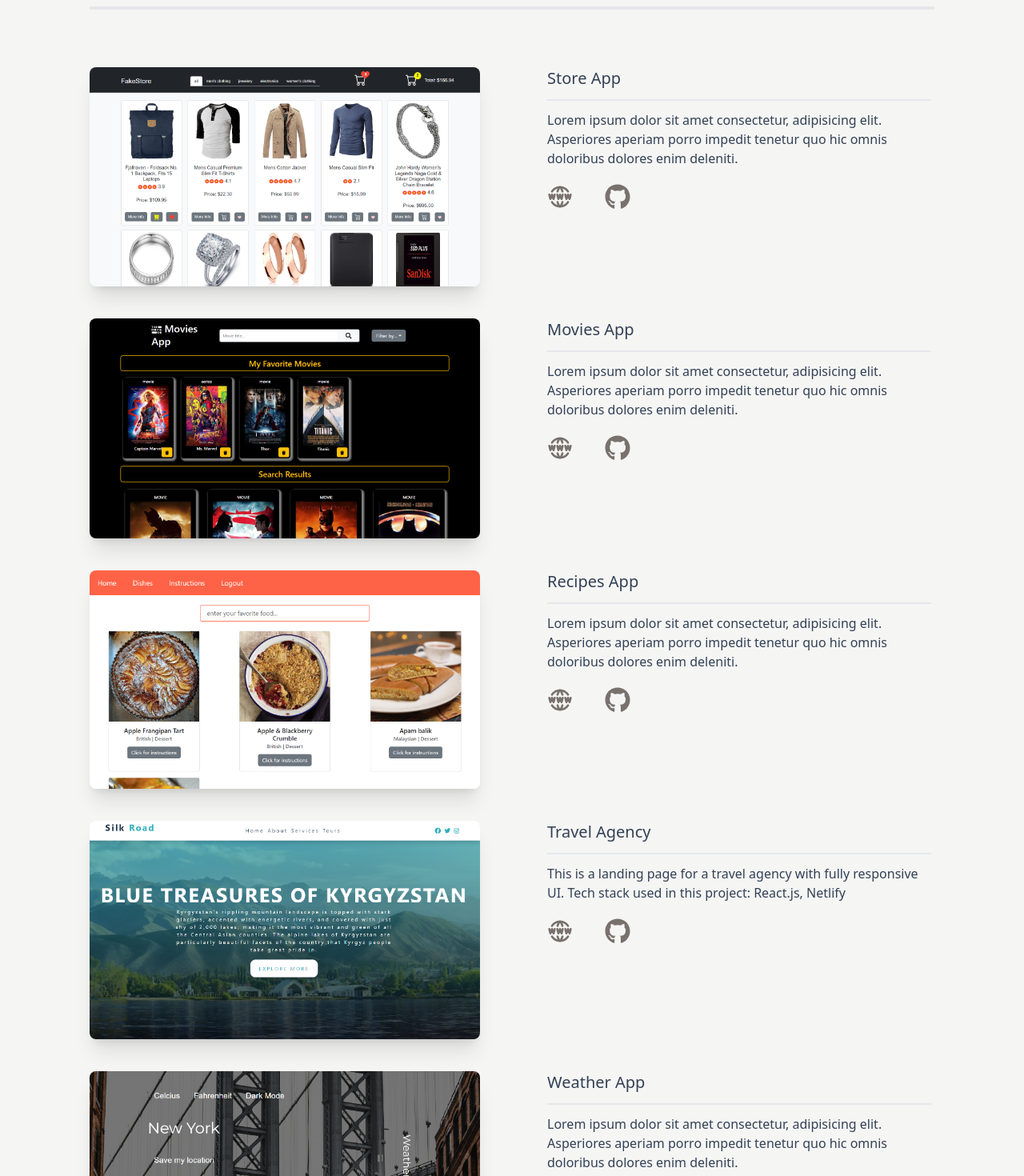
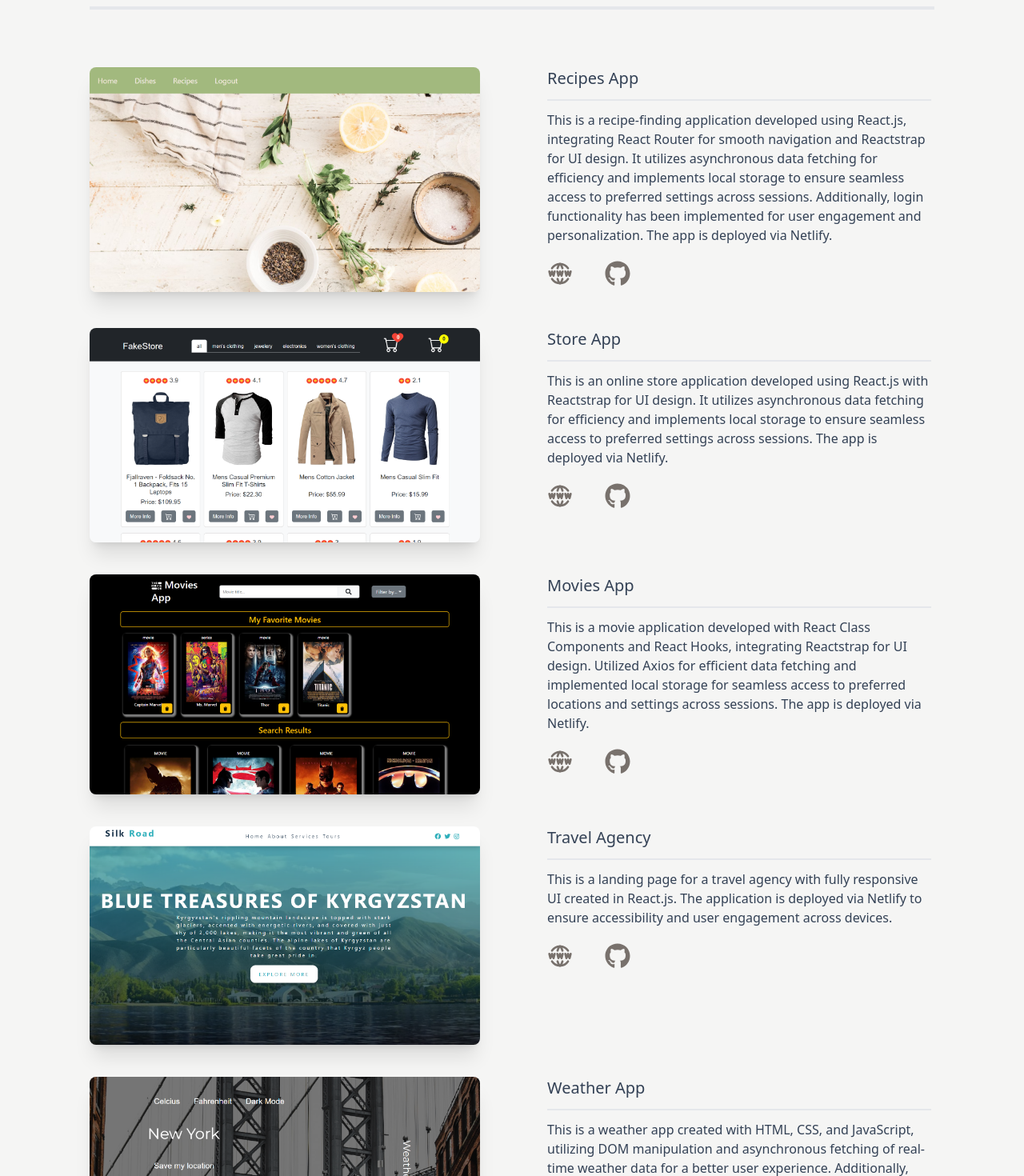
Before and after one commit to albinamels/Portfolio, a React (Vite) app: page / in a window 1280 px wide. Shown: the part 3200-4670 px from the top of the page at 80% size. Built offline with nearby package versions, Linux system fonts and the light colour scheme.

Commit message:
projects section

```diff
--- a/src/components/ProjectCard.jsx
+++ b/src/components/ProjectCard.jsx
@@ -5,21 +5,24 @@ const ProjectCard = ({ url, img, github, title, text }) => {
   return (
     // <article className=" rounded-lg hover:shadow-xl duration-300">
     <article className="grid lg:grid-cols-2 gap-x-20 gap-10 my-10">
-      <img
-        src={img}
-        alt="title"
-        className="w-full object-cover rounded-lg shadow-xl"
-      />
+      <a href={url} target="blank">
+        <img
+          src={img}
+          alt="title"
+          className="w-full object-cover rounded-lg shadow-xl"
+        />
+      </a>
+
       <div className=" px-1  text-slate-700">
         <h2 className="text-xl pb-3 border-b-2 capitalize">{title}</h2>
         <p className="mt-3 ">{text}</p>
         <div className="mt-5 mb-3 flex gap-x-10">
           <a href={url} target="blank">
-            <TbWorldWww className="h-8 w-8 text-stone-500 hover:text-teal-500 duration-300" />
+            <TbWorldWww className="h-8 w-8 text-stone-500 hover:text-emerald-500 duration-300" />
           </a>
 
           <a href={github} target="blank">
-            <FaGithub className="h-8 w-8 text-stone-500 hover:text-teal-500 duration-300 " />
+            <FaGithub className="h-8 w-8 text-stone-500 hover:text-emerald-500 duration-300 " />
           </a>
         </div>
       </div>
--- a/src/data.jsx
+++ b/src/data.jsx
@@ -175,11 +175,19 @@ export const education = [
 export const projects = [
   {
     id: nanoid(),
+    img: recipes,
+    url: "https://albina-recipes.netlify.app/",
+    github: "https://github.com/albinamels/React-Router-RecipesApp",
+    title: "recipes app",
+    text: "This is a recipe-finding application developed using React.js, integrating React Router for smooth navigation and Reactstrap for UI design. It utilizes asynchronous data fetching for efficiency and implements local storage to ensure seamless access to preferred settings across sessions. Additionally, login functionality has been implemented for user engagement and personalization. The app is deployed via Netlify.",
+  },
+  {
+    id: nanoid(),
     img: fakeStore,
     url: "https://online-fake-store.netlify.app/",
     github: "https://github.com/albinamels/React-Hooks-FakeShop",
     title: "store app",
-    text: "Lorem ipsum dolor sit amet consectetur, adipisicing elit. Asperiores aperiam porro impedit tenetur quo hic omnis doloribus dolores enim deleniti.",
+    text: "This is an online store application developed using React.js with Reactstrap for UI design. It utilizes asynchronous data fetching for efficiency and implements local storage to ensure seamless access to preferred settings across sessions. The app is deployed via Netlify.",
   },
   {
     id: nanoid(),
@@ -187,15 +195,7 @@ export const projects = [
     url: "https://albina-movies-app.netlify.app/",
     github: "https://github.com/albinamels/React-ClassComp-MoviesApp",
     title: "movies app",
-    text: "Lorem ipsum dolor sit amet consectetur, adipisicing elit. Asperiores aperiam porro impedit tenetur quo hic omnis doloribus dolores enim deleniti.",
-  },
-  {
-    id: nanoid(),
-    img: recipes,
-    url: "https://albina-recipes.netlify.app/",
-    github: "https://github.com/albinamels/React-Router-RecipesApp",
-    title: "recipes app",
-    text: "Lorem ipsum dolor sit amet consectetur, adipisicing elit. Asperiores aperiam porro impedit tenetur quo hic omnis doloribus dolores enim deleniti.",
+    text: "This is a movie application developed with React Class Components and React Hooks, integrating Reactstrap for UI design. Utilized Axios for efficient data fetching and implemented local storage for seamless access to preferred locations and settings across sessions. The app is deployed via Netlify.",
   },
 
   {
@@ -204,7 +204,7 @@ export const projects = [
     url: "https://blue-treasures.netlify.app/",
     github: "https://github.com/albinamels/Blue-Treasures",
     title: "travel agency",
-    text: "This is a landing page for a travel agency with fully responsive UI. Tech stack used in this project: React.js, Netlify",
+    text: "This is a landing page for a travel agency with fully responsive UI created in React.js. The application is deployed via Netlify to ensure accessibility and user engagement across devices.",
   },
   {
     id: nanoid(),
@@ -212,6 +212,6 @@ export const projects = [
     url: "https://albinamels.github.io/DOM-WeatherApp/",
     github: "https://github.com/albinamels/DOM-WeatherApp",
     title: "weather app",
-    text: "Lorem ipsum dolor sit amet consectetur, adipisicing elit. Asperiores aperiam porro impedit tenetur quo hic omnis doloribus dolores enim deleniti.",
+    text: "This is a weather app created with HTML, CSS, and JavaScript, utilizing DOM manipulation and asynchronous fetching of real-time weather data for a better user experience. Additionally, local storage is implemented for easy access to preferred locations and settings across sessions. The app is deployed via GitHub Pages.",
   },
 ];
```
Also changed, not shown: src/assets/fakeStore.png, src/assets/recipes.png.
